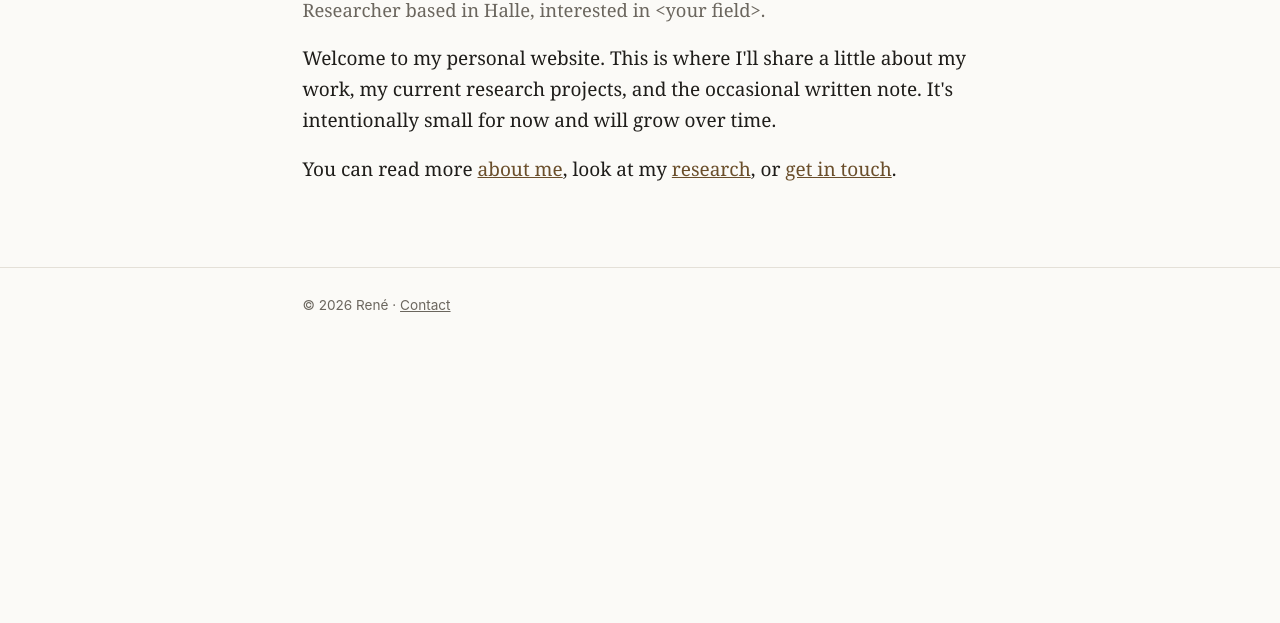
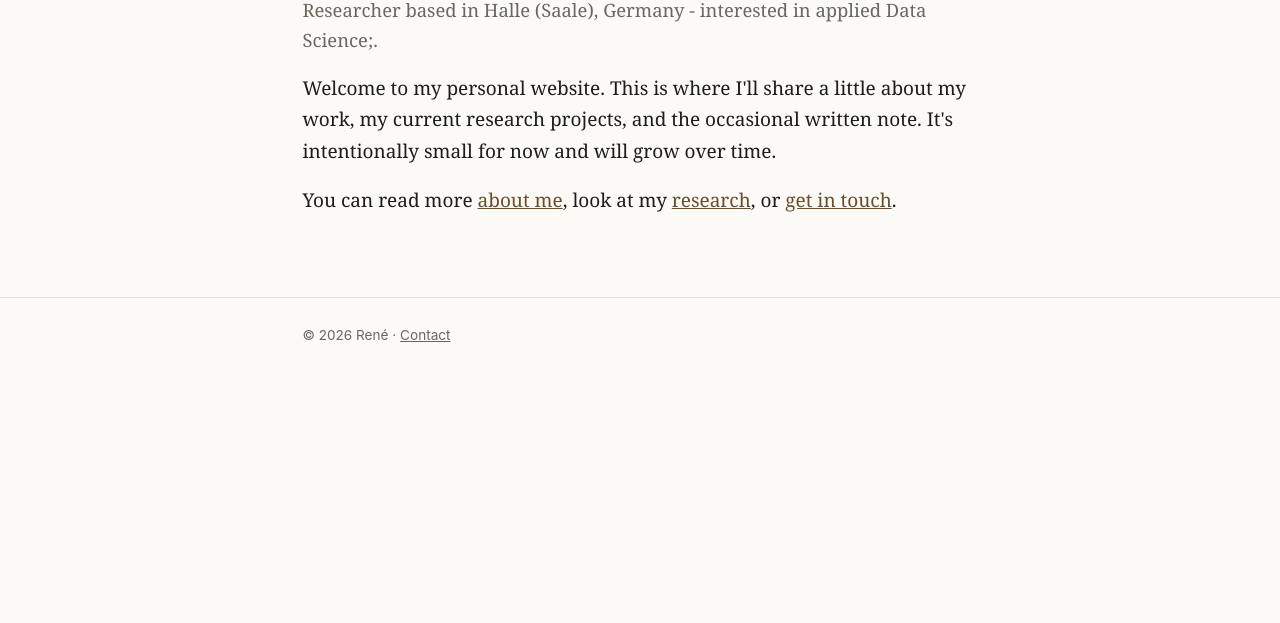
Before and after one commit to rt-eb-20/website, a plain HTML site: page index.html in a window 1280 px wide. Shown: the part 177-800 px from the top of the page. Drawn offline with Linux system fonts and the light colour scheme.

Commit message:
Update index.html

```diff
--- a/index.html
+++ b/index.html
@@ -26,7 +26,7 @@
       <h1>Hello, I'm René.</h1>
       <p class="lede">
         <!-- One short sentence about who you are. Replace this. -->
-        Researcher based in Halle, interested in &lt;your field&gt;.
+        Researcher based in Halle (Saale),  Germany - interested in applied Data Science;.
       </p>
 
       <p>
```
